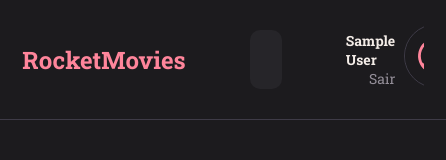
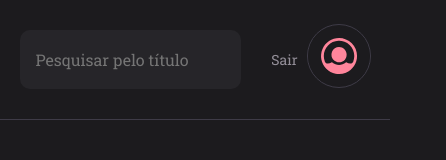
Before and after one commit to denilsonbaptista/rocketmovies, a React (Vite) app: page / in a window 390 px wide. Shown: the top 160 px of the page, 446 px wide, since content can reach past the window. Built offline with nearby package versions, Linux system fonts and the light colour scheme; no server answers; sample sign-in values are in the browser's storage.

Commit message:
add style responsivo

```diff
--- a/src/components/Header/index.jsx
+++ b/src/components/Header/index.jsx
@@ -24,7 +24,7 @@ export function Header({ onChange }) {
   return (
     <Container>
       <div className="wrapper">
-        <Link to="/">
+        <Link to="/" className="logo">
           <span>RocketMovies</span>
         </Link>
 
--- a/src/components/Header/styles.js
+++ b/src/components/Header/styles.js
@@ -1,4 +1,5 @@
 import styled from 'styled-components'
+import { DEVICE_BREAKPOINTS } from '../../styles/deviceBreakpoints'
 
 export const Container = styled.header`
   grid-area: header;
@@ -26,6 +27,14 @@ export const Container = styled.header`
       font-style: normal;
       font-weight: 700;
       line-height: normal;
+    }
+
+    @media (max-width: ${DEVICE_BREAKPOINTS.MD}) {
+      .logo {
+        display: none;
+      }
+
+      gap: 3rem;
     }
   }
 `
@@ -57,6 +66,12 @@ export const Profile = styled.span`
     border-radius: 50%;
     border: 1px solid ${({ theme }) => theme.COLORS.GRAY_500};
   }
+
+  @media (max-width: ${DEVICE_BREAKPOINTS.MD}) {
+    > div strong {
+      display: none;
+    }
+  }
 `
 
 export const Logout = styled.button`
```
